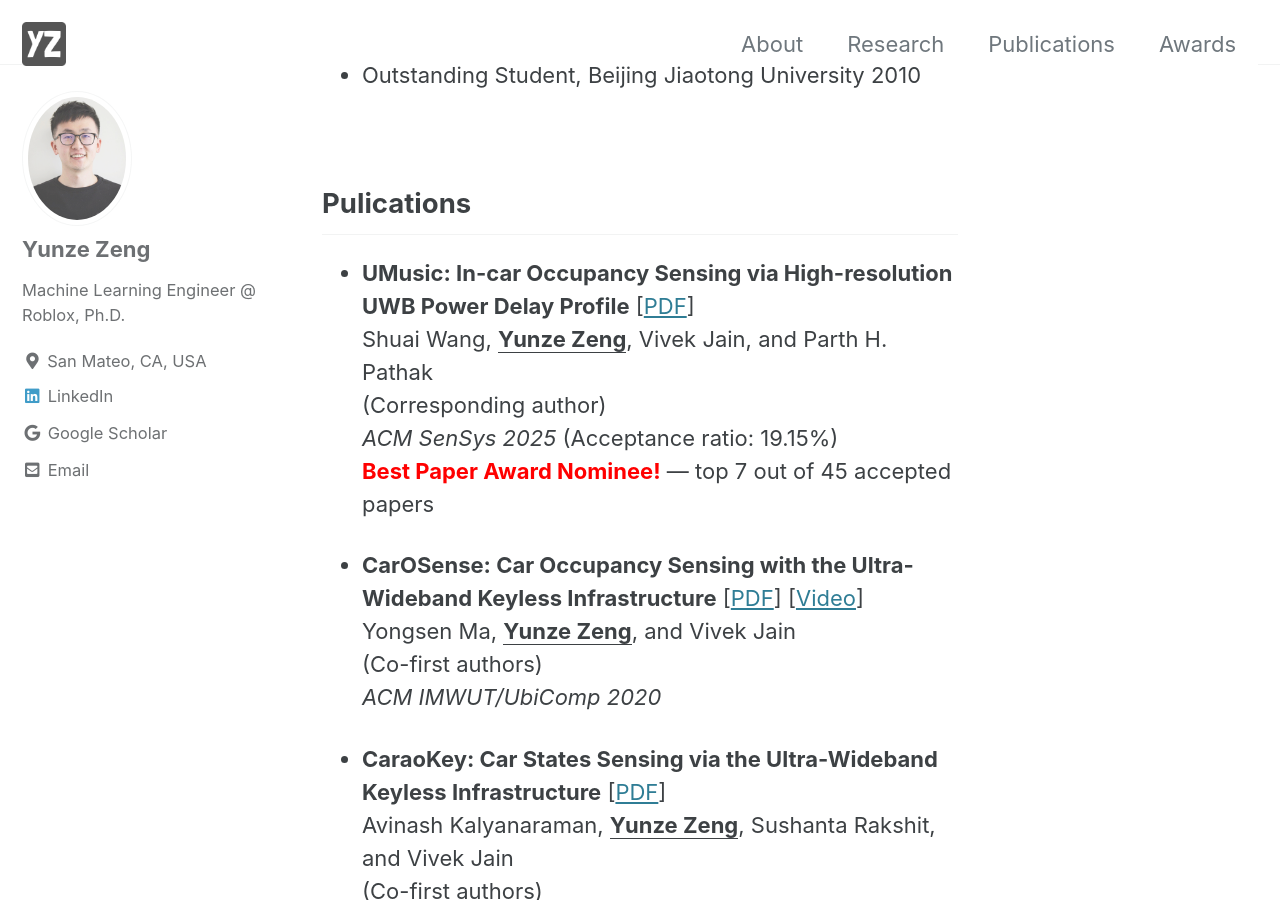
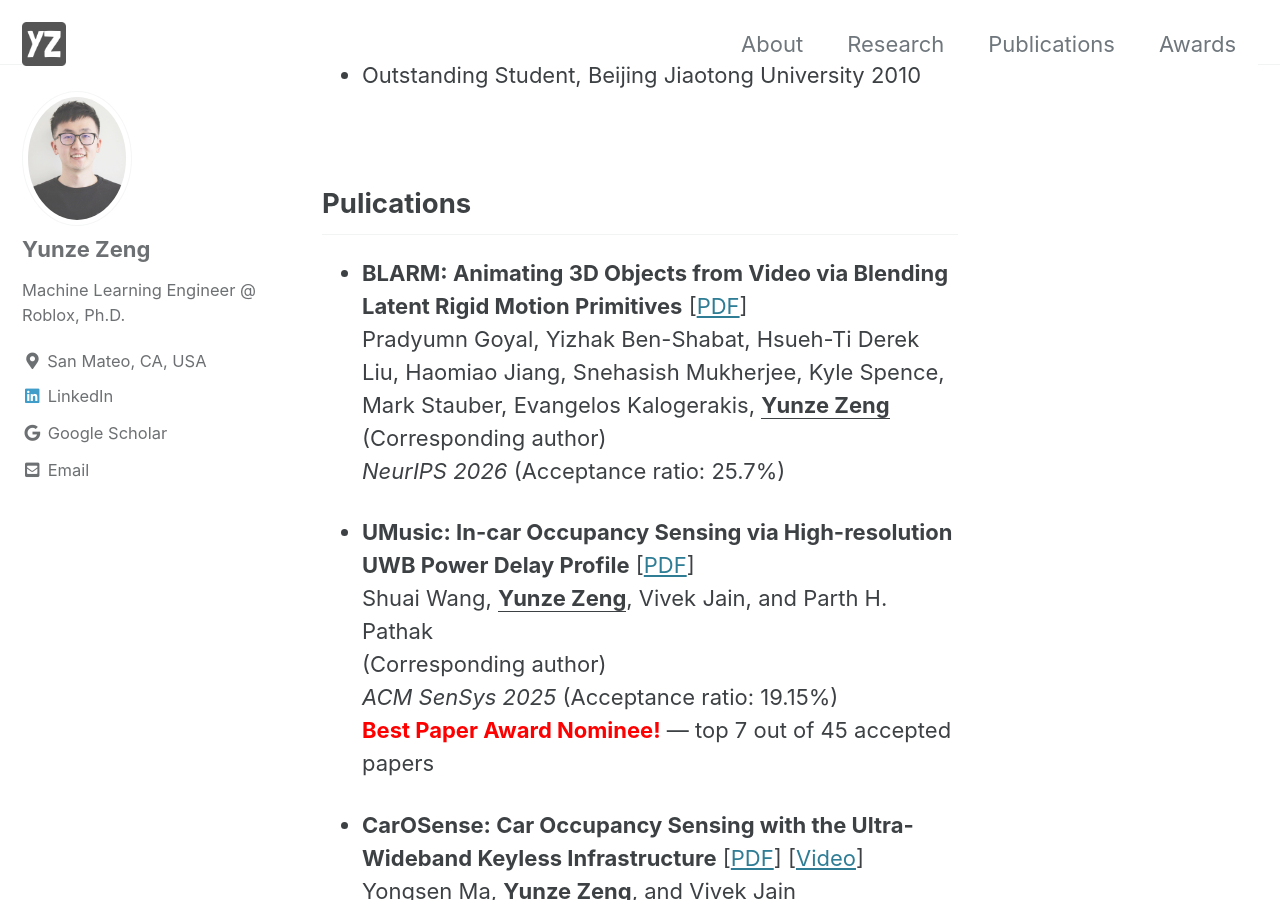
Before and after one commit to yunze/yunze.github.io, a Jekyll site: the page built from index.md, in a window 1280 px wide and 900 px high, scrolled down 1761 px. Built offline with Jekyll 4.4.1, drawn with Linux system fonts in a browser that asks for light colours; cached includes are drawn as plain includes.

Commit message:
add blarm paper to index

```diff
--- a/index.md
+++ b/index.md
@@ -34,6 +34,11 @@ Multimodal ML, Generative AI, Applied ML Systems, Wireless Sensing
 - Outstanding Student, Beijing Jiaotong University 2010
 
 ## Pulications
+
+- **BLARM: Animating 3D Objects from Video via Blending Latent Rigid Motion Primitives** [[PDF](/assets/pdfs/BLARM_NeurIPS_2026.pdf)]\
+Pradyumn Goyal, Yizhak Ben-Shabat, Hsueh-Ti Derek Liu, Haomiao Jiang, Snehasish Mukherjee, Kyle Spence, Mark Stauber, Evangelos Kalogerakis, **<u>Yunze Zeng</u>**\
+(Corresponding author)\
+*NeurIPS 2026* (Acceptance ratio: 25.7%)
 
 - **UMusic: In-car Occupancy Sensing via High-resolution UWB Power Delay Profile** [[PDF](/assets/pdfs/UMusic_ACM_SenSys_2025.pdf)]\
 Shuai Wang, **<u>Yunze Zeng</u>**, Vivek Jain, and Parth H. Pathak\
```
